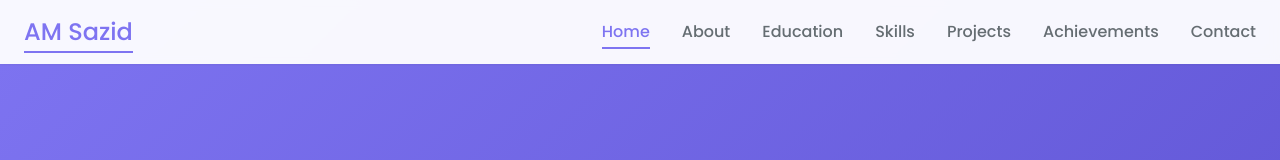
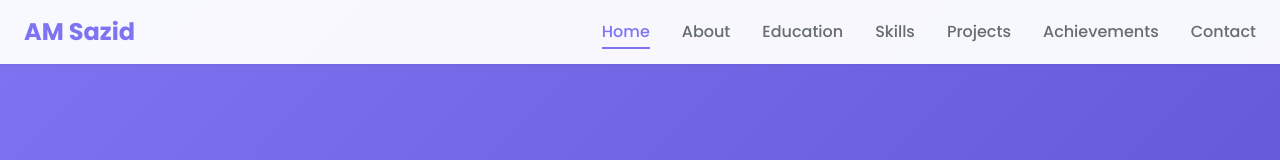
Before and after one commit to am-sazid/sazid-portflio, a website built with Vite: page index.html in a window 1280 px wide. Shown: the top 160 px of the page. Built offline with nearby package versions, Linux system fonts and the light colour scheme.

Commit message:
Nav Update

```diff
--- a/index.html
+++ b/index.html
@@ -481,7 +481,7 @@
       <div class="container mx-auto px-4 sm:px-6 py-4">
         <div class="flex justify-between items-center">
           <div class="text-2xl font-bold text-primary">
-            <a href="#home" class="nav-link active">AM Sazid</a>
+            <a href="#home" class="cursor-pointer">AM Sazid</a>
           </div>
 
           <!-- Desktop Navigation -->
```
